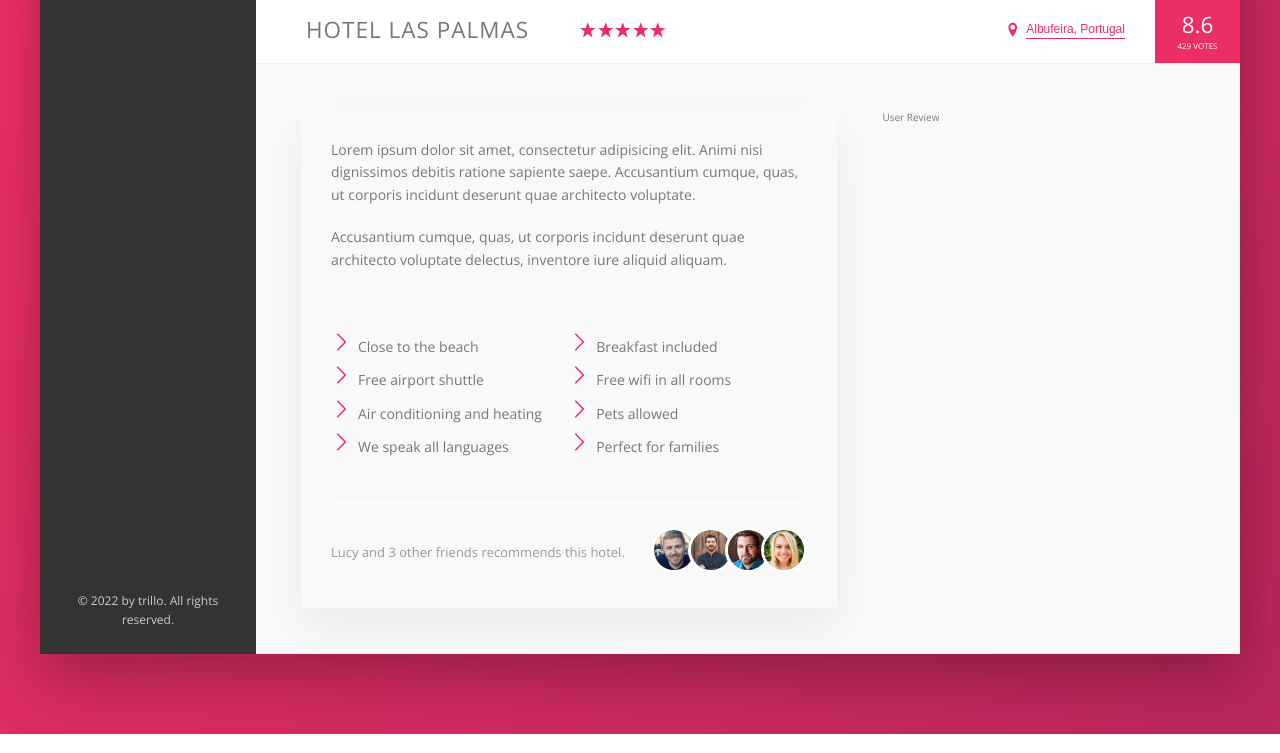
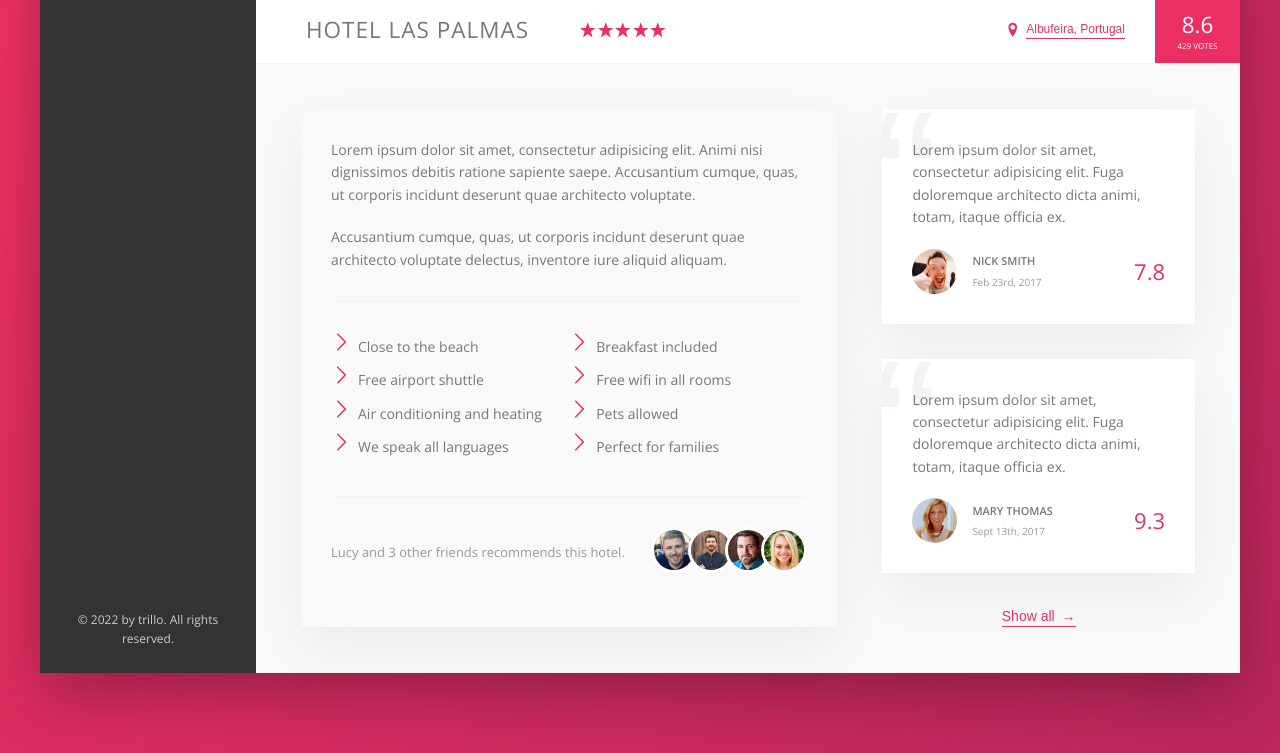
Before and after one commit to jjiang0595/CSS-SASS, a website: page Advanced_CSS_and_SASS/Trillo/index.html in a window 1280 px wide. Shown: the part 538-1291 px from the top of the page. Drawn offline with nearby package versions, Linux system fonts and the light colour scheme.

Commit message:
building user reviews

```diff
--- a/Advanced_CSS_and_SASS/Trillo/index.html
+++ b/Advanced_CSS_and_SASS/Trillo/index.html
@@ -165,7 +165,35 @@
                         </div>
 
                         <div class="user-reviews">
-                            User Review
+                            <figure class="review">
+                                <blockquote class="review__text">
+                                    Lorem ipsum dolor sit amet, consectetur adipisicing elit. Fuga doloremque architecto dicta animi, totam, itaque officia ex.
+                                </blockquote>
+                                <figcaption class="review__user">
+                                    <img src="img/user-1.jpg" alt="" class="review__photo">
+                                    <div class="review__user-box">
+                                        <p class="review__user-name">Nick Smith</p>
+                                        <p class="review__user-date">Feb 23rd, 2017</p>
+                                    </div>
+                                    <div class="review__rating">7.8</div>
+                                </figcaption>
+                            </figure>
+
+                            <figure class="review">
+                                <blockquote class="review__text">
+                                    Lorem ipsum dolor sit amet, consectetur adipisicing elit. Fuga doloremque architecto dicta animi, totam, itaque officia ex.
+                                </blockquote>
+                                <figcaption class="review__user">
+                                    <img src="img/user-2.jpg" alt="" class="review__photo">
+                                    <div class="review__user-box">
+                                        <p class="review__user-name">Mary Thomas</p>
+                                        <p class="review__user-date">Sept 13th, 2017</p>
+                                    </div>
+                                    <div class="review__rating">9.3</div>
+                                </figcaption>
+                            </figure>
+
+                            <button class="btn-inline">Show all <span>&rarr;</span></button>
                         </div>
                     </div>
                 </main>
--- a/Advanced_CSS_and_SASS/Trillo/sass/_components.scss
+++ b/Advanced_CSS_and_SASS/Trillo/sass/_components.scss
@@ -269,8 +269,17 @@
   cursor: pointer;
   transition: all .2s;
 
+  & span {
+    margin-left: 3px;
+    transition: margin-left .2s;
+  }
+
   &:hover {
     color: var(--color-grey-dark-1);
+
+    span {
+      margin-left: 8px;
+    }
   }
 
   &:focus {
@@ -301,8 +310,6 @@
 .paragraph:not(:last-of-type) {
   margin-bottom: 2rem;
 }
-
-
 
 
 /////////////////////////////////////////////////////////////
@@ -373,3 +380,66 @@
     }
   }
 }
+
+/////////////////////////////////////////////////////////////
+// REVIEWS
+.review {
+  background-color: #fff;
+  box-shadow: var(--shadow-light);
+  padding: 3rem;
+  margin-bottom: 3.5rem;
+  position: relative;
+  overflow: hidden;
+
+  &__text {
+    margin-bottom: 2rem;
+    z-index: 10;
+    position: relative;
+  }
+
+  &__user {
+    display: flex;
+    align-items: center;
+  }
+
+  &__photo {
+    height: 4.5rem;
+    width: 4.5rem;
+    border-radius: 50%;
+    margin-right: 1.5rem;
+  }
+
+  &__user-box {
+    margin-right: auto;
+  }
+
+  &__user-name {
+    font-weight: 600;
+    font-size: 1.1rem;
+    text-transform: uppercase;
+    margin-bottom: .4rem;
+  }
+
+  &__user-date {
+    color: var(--color-grey-dark-3);
+    font-size: 1rem;
+  }
+
+  &__rating {
+    font-weight: 300;
+    font-size: 2.2rem;
+    color: var(--color-primary);
+  }
+
+  &::before {
+    content: "\201C";
+    position: absolute;
+    top: -2.75rem;
+    left: -1rem;
+    line-height: 1;
+    font-size: 20rem;
+    color: var(--color-grey-light-2);
+    font-family: sans-serif;
+    z-index: 1;
+  }
+}
--- a/Advanced_CSS_and_SASS/Trillo/sass/_layout.scss
+++ b/Advanced_CSS_and_SASS/Trillo/sass/_layout.scss
@@ -38,6 +38,7 @@
 }
 
 .detail {
+  font-size: 1.4rem;
   display: flex;
   padding: 4.5rem;
   background-color: var(--color-grey-light-1);
@@ -45,7 +46,6 @@
 }
 
 .description {
-  font-size: 1.4rem;
   box-shadow: var(--shadow-light);
   padding: 3rem;
   flex: 0 0 60%;
@@ -54,4 +54,8 @@
 
 .user-reviews {
   flex: 1;
+
+  display: flex;
+  flex-direction: column;
+  align-items: center;
 }
```
Also changed, not shown: Advanced_CSS_and_SASS/Trillo/sass/main.css.
